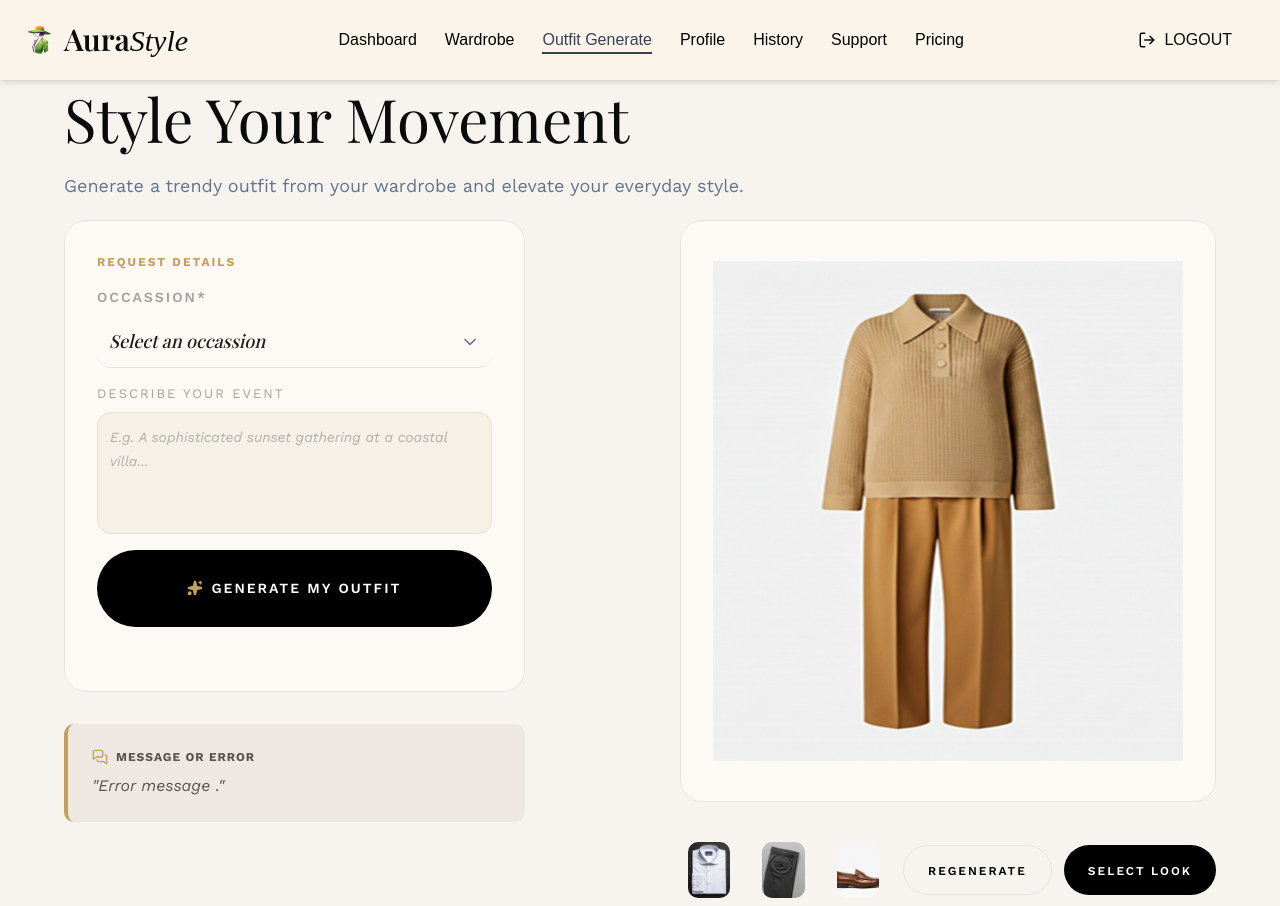
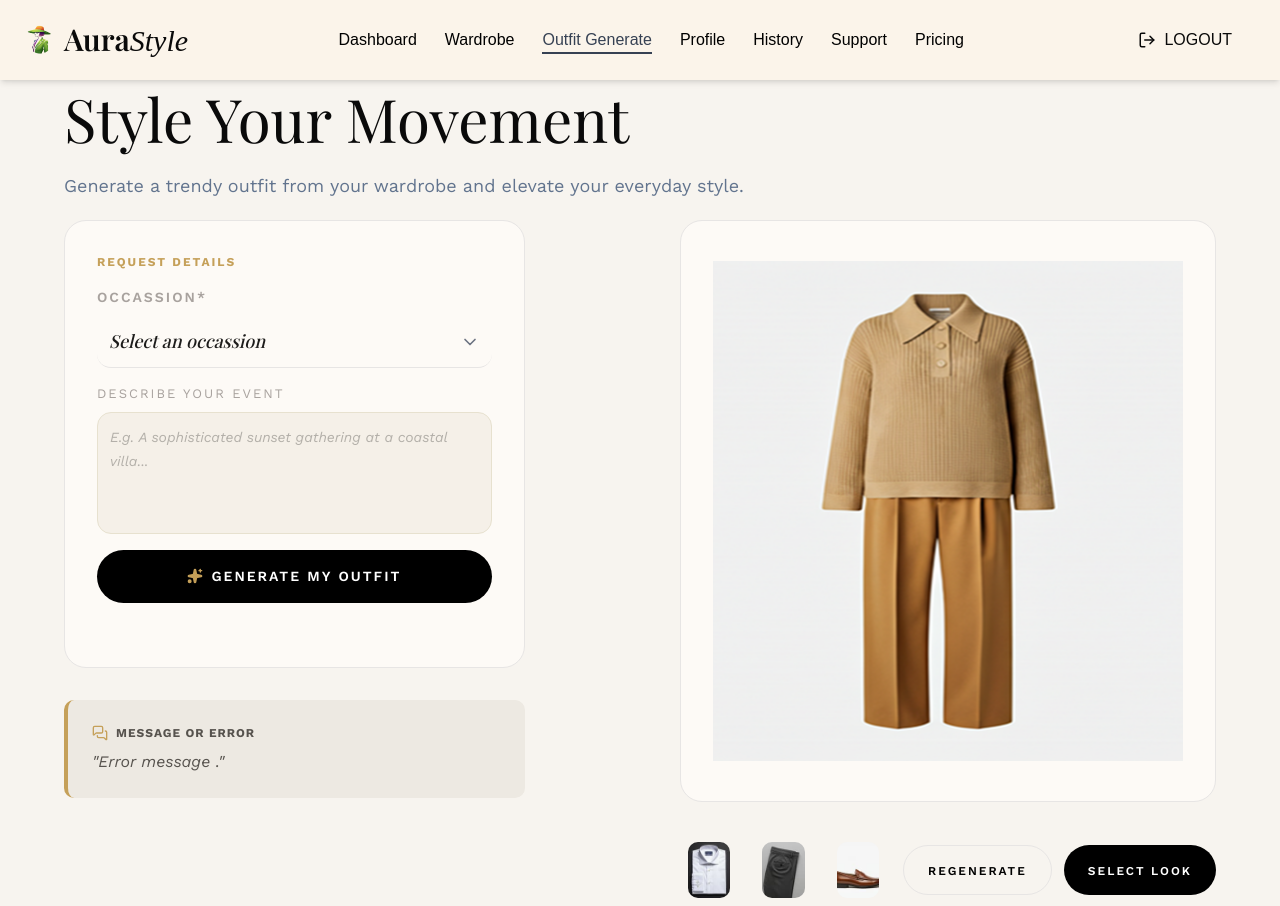
Before and after one commit to dhruvi278/Aura-Style, a React (Vite) app: page /generate_outfit in a window 1280 px wide. Built offline with nearby package versions, Linux system fonts and the light colour scheme; a web font is replaced by a local one.

Commit message:
fixed generate button

```diff
--- a/src/components/generateOutfit/OutfitForm.jsx
+++ b/src/components/generateOutfit/OutfitForm.jsx
@@ -32,7 +32,7 @@ function OutfitForm() {
                 </label>
                 <Button className="flex gap-2 justify-center items-center w-full mb-4 sm:mb-8">
                     <Sparkles size={16} color="#C5A059" fill='#C5A059' aria-hidden='true' />
-                    <span className='text-[10px] sm:text-[13px] md:text-[14px] work-sans uppercase font-semibold py-2 sm:py-4 tracking-[2px]'>Generate My Outfit</span>
+                    <span className='text-[10px] sm:text-[13px] md:text-[14px] work-sans uppercase font-semibold py-2 sm:py-3 lg:py-1 tracking-[2px]'>Generate My Outfit</span>
                 </Button>
             </form>
 
```
